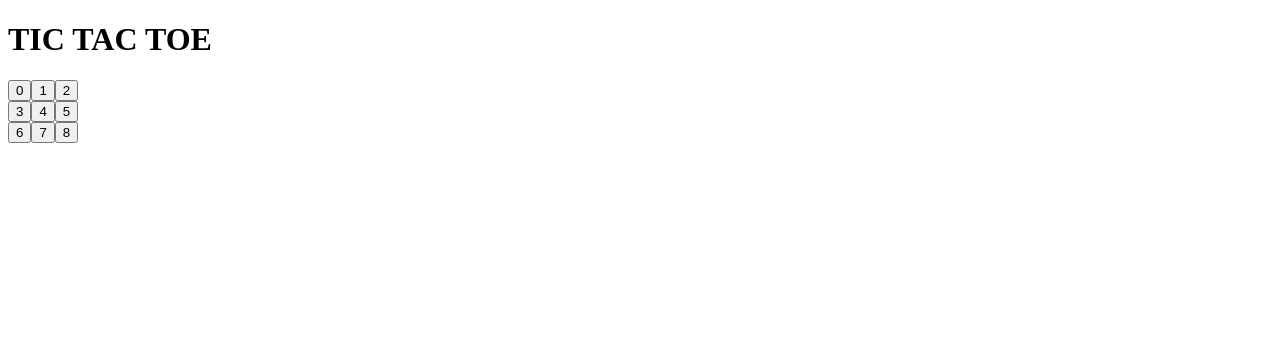
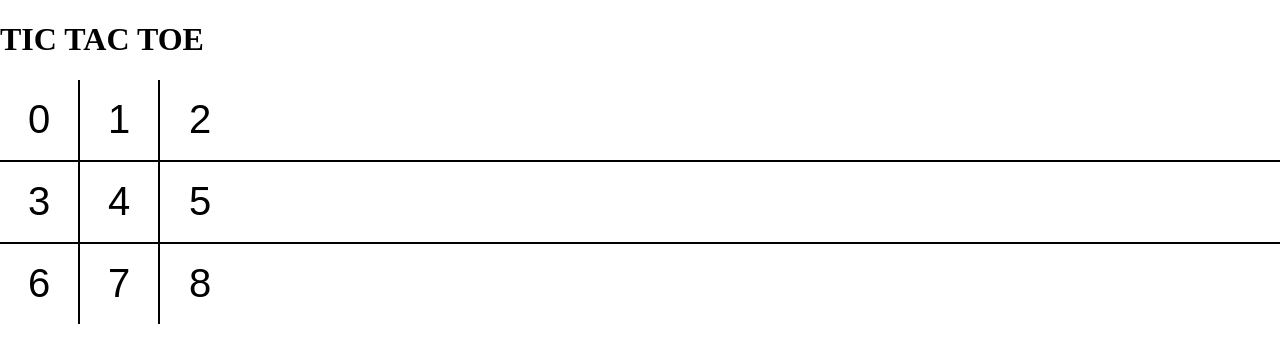
Before and after one commit to mudit-rajput/Tic-Tac-Toe, a React (Vite) app: page / in a window 1280 px wide. Shown: the top 362 px of the page. Built offline with nearby package versions, Linux system fonts and the light colour scheme.

Commit message:
added sass

```diff
--- a/package.json
+++ b/package.json
@@ -26,6 +26,7 @@
     "eslint-plugin-react": "^7.30.1",
     "prettier": "^2.7.1",
     "rimraf": "^3.0.2",
+    "sass": "^1.54.5",
     "vite": "^3.0.2"
   },
   "babel": {
--- a/src/App.jsx
+++ b/src/App.jsx
@@ -1,6 +1,6 @@
 import React from "react";
 import Board from "./components/Board";
-
+import './styles/root.scss'
 
 const App = () => {
   return (
--- a/src/components/Board.jsx
+++ b/src/components/Board.jsx
@@ -3,18 +3,18 @@
 
 const Board = () => {
   return (
-    <div>
-        <div>
+    <div className="board">
+        <div className="board-row">
             <Square value={0}/>
             <Square value={1}/>
             <Square value={2}/>
         </div>
-        <div>
+        <div className="board-row">
             <Square value={3}/>
             <Square value={4}/>
             <Square value={5}/>
         </div>
-        <div>
+        <div className="board-row">
             <Square value={6}/>
             <Square value={7}/>
             <Square value={8}/>
--- a/src/components/Square.jsx
+++ b/src/components/Square.jsx
@@ -2,7 +2,7 @@
 
 const Square = ({value}) => {
 
-  return <button type="button">{value}</button>;
+  return <button type="button" className="square">{value}</button>;
 
 };
 
--- /dev/null
+++ b/src/styles/root.scss
@@ -0,0 +1,43 @@
+body {
+    padding: 0;
+    margin: 0;
+}
+
+button {
+    background: none;
+    border: none;
+    outline: none;
+    &:hover {
+        cursor: pointer;
+    }
+}
+
+.app {
+    font-size: 20px;
+    display: flex;
+    flex-direction: column;
+    align-items: center;
+}
+
+.board {
+    .board-row {
+        display: flex;
+        flex-direction: row;
+        border-bottom: 2px solid #000;
+        &:last-child {
+            border-bottom: none;
+        }
+        .square {
+            width: 80px;
+            height: 80px;
+            border-right: 2px solid #000;
+            font-size: 2.5rem;
+            padding: 0;
+            overflow: hidden;
+            transition: all 0.2s;
+            &:last-child {
+                border-right: none;
+            }
+        }
+    }
+}
```
Also changed, not shown: 1 other file (tests, documents, lock files or other folders).
